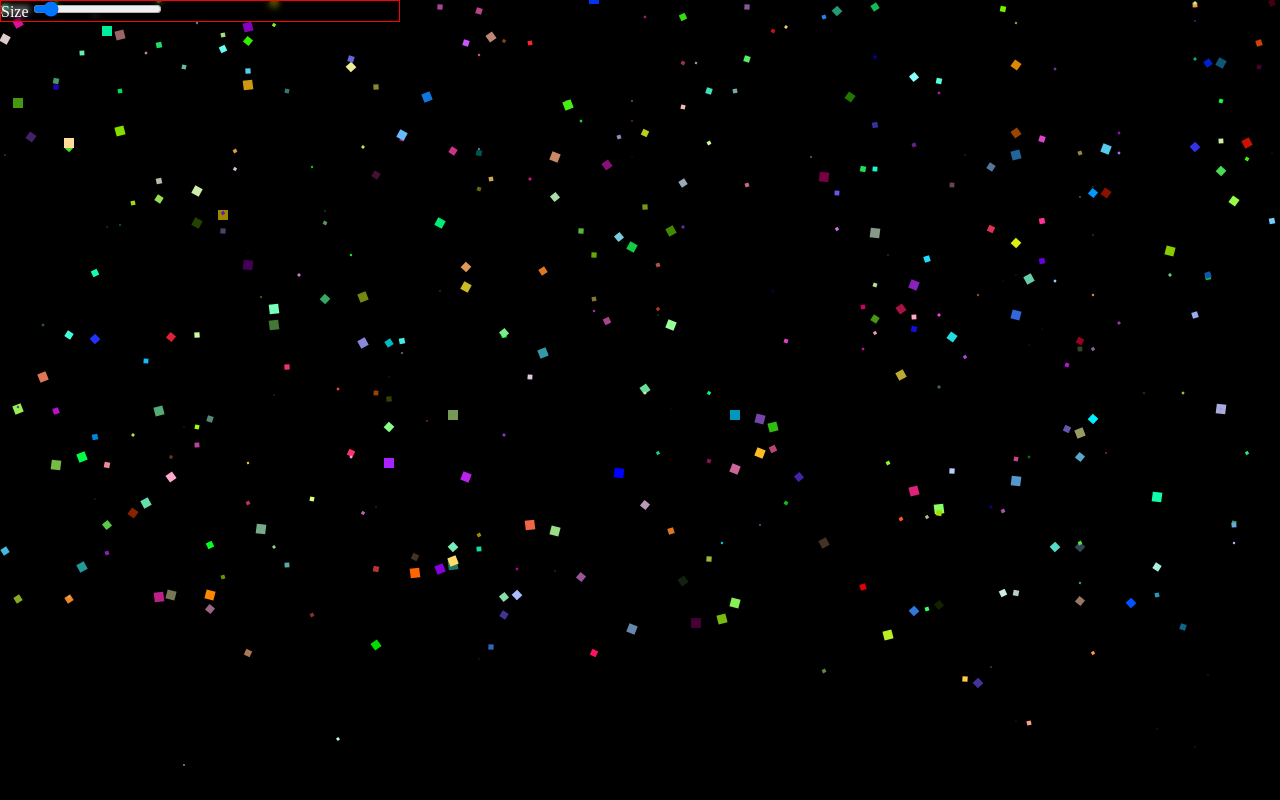
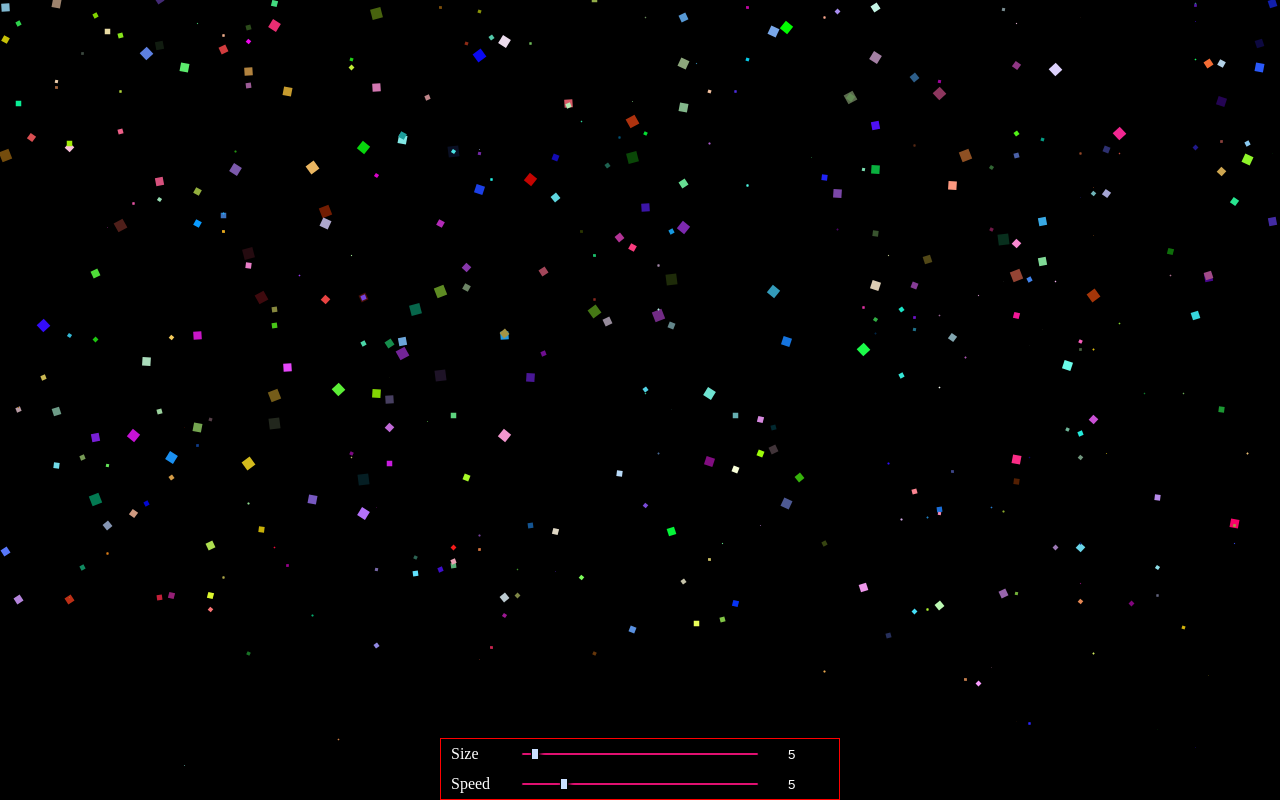
Before and after one commit to Metehan-Altuntekin/Square-Stars, a plain HTML site: page index.html in a window 1280 px wide. Drawn offline with Linux system fonts and the light colour scheme; animation ran at ten frames a second.

Commit message:
range and number inputs are now synchronized but range inputs are styled only for webkit

```diff
--- a/index.html
+++ b/index.html
@@ -4,17 +4,21 @@
   <meta charset="UTF-8">
   <meta http-equiv="X-UA-Compatible" content="IE=edge">
   <meta name="viewport" content="width=device-width, initial-scale=1.0">
-  <title>Random Square Animation</title>
+  <title>Random Squares Animation</title>
 
   <link rel="stylesheet" href="style.css">
 
   <style id="animation-css"></style> <!-- Filled by Script-->
 </head>
 <body>
-  <div id="animation-zone">zone</div>
+  <div id="animation-zone"></div>
   <div id="specialise">
-    <label for="size">Size</label>
-    <input type="range" name="size" id="size-input" min="1" max="100" value="10">
+    <label for="size-input">Size</label>
+    <input type="range" name="size" id="size-input" min="1" max="250" value="10" step="2" >
+    <input type="number" name="size" id="size-input2" value="5" step="2">
+    <label for="speed-input">Speed</label>
+    <input type="range" name="speed" id="speed-input" min="1" max="25" value="5">
+    <input type="number" name="speed" id="speed-input2" value="5">
   </div>
 
   <script src="scripts.js"></script>
--- a/scripts.js
+++ b/scripts.js
@@ -1,4 +1,21 @@
 const size = () => {return(document.getElementById("size-input").value + "px")};  //This is the most efficient way that i could find to read value of an input
+const speed = () => {return(document.getElementById("speed-input").value)};
+
+const rangeInputs = document.querySelectorAll('input[type="range"');
+const numberInputs = document.querySelectorAll('input[type="number"');
+
+rangeInputs.forEach(SyncInputs);
+numberInputs.forEach(SyncInputs);
+function SyncInputs(item,index,array){
+  array[index].addEventListener("input", function(){
+    if(array == rangeInputs){
+      numberInputs[index].value = item.value
+    }
+    if (array == numberInputs) {
+      rangeInputs[index].value = item.value;
+    }
+  })
+}
 
 document.getElementById("animation-css").innerHTML =
 '@keyframes Animator {' +
@@ -10,14 +27,14 @@ document.getElementById("animation-css").innerHTML =
     'opacity: 1;' +
   '}' +
   '50% {' +
-    'transform: translateY(-150px) rotate(180deg) scale(1);' +
+    'transform: translateY(-150px) rotate(180deg) scale(0.5);' +
   '}' +
   '90%{' +
     'opacity: 1;' +
   '}' +
   '100%{' +
     'opacity: 0;' +
-    'transform: translateY(-300px) rotate(360deg) scale(0);' +
+    'transform: translateY(-300px) rotate(360deg) scale(1);' +
 
   '}' +
 '}'
@@ -33,27 +50,25 @@ function RandomHex(size) {             //Create a random hexadecimal for request
   }
   return (result);
 }
-
-function RandomPercentage() {
-  let a = Math.floor(Math.random() * 100).toString();
-  return (a + "%")
-}
+const RandomPercentage = () => {return(Math.floor(Math.random() * 100).toString() + "%");}
 
 function CreateSquare() {
   const zone = document.getElementById("animation-zone");
   const square = document.createElement("div");
 
-  square.style.backgroundColor = RandomHex(3);
+  square.style.backgroundColor = RandomHex(6);
   square.style.top = RandomPercentage();
   square.style.left = RandomPercentage();
 
   square.style.width = size();
   square.style.height = size();
+
+  square.style.animation = "Animator " + speed() + "s linear infinite";
   zone.appendChild(square);
 
   setTimeout(() => {
     square.remove();
-  }, 5000)
+  }, speed() * 1000)
 }
 
 setInterval(CreateSquare, 10);
--- a/style.scss
+++ b/style.scss
@@ -22,7 +22,6 @@ body {
   left: 0;
   z-index: -1;
 
-
   div {
     position: absolute;
     display: inline-block;
@@ -31,23 +30,99 @@ body {
     transition: 5s;
     animation: Animator 5s linear infinite;
     opacity: 0;
+  }
+}
 
-    &:hover{
-      width: 100px;
-      height: 100px;
-      transition: 1s;
+#specialise {
+  position: fixed;
+  width: 400px;
+  backdrop-filter: blur(3px);
+  border: 1px solid red;
+  left: 50%;
+  bottom: 0px;
+  transform: translate(-50%);
+  display: grid;
+  grid-template-columns: 20% 30% 30% 20%;
+  grid-template-rows: auto auto auto auto;
+  justify-content: center;
+  align-items: center;
+  label{
+    padding-left: 10px;
+
+  }
+  input[type="number"]{
+
+    &:focus{
+      border: none;
+      outline: none;
     }
+  }
+  label[for="size-input"] {
+    grid-column: 1;
+  }
+  #size-input2 {
+    grid-column: 4;
+    grid-row: 1;
+  }
+  #size-input {
+    grid-row: 1;
+    grid-column: 2/4;
+  }
+  #speed-input {
+    grid-row: 2;
+    grid-column: 2/4;
+    //transform: rotate(180deg);
+
+  }
+  #speed-input2{
+    grid-row: 2;
+    grid-column: 4;
+  }
+  label[for="speed-input"] {
+    grid-row: 2;
+    grid-column: 1;
   }
 
 }
 
-#specialise{
-  position:fixed;
-  width: 400px;
-  backdrop-filter: blur(3px);
-  border: 1px solid red;
+input[type="range"] {
+  height: 10px;
+  -webkit-appearance: none;
+  margin: 10px 0;
+  width: 100%;
+  background-color: hsla(0, 0%, 0%, 0);
+}
+input[type="range"]:focus {
+  outline: none;
+}
+input[type="range"]::-webkit-slider-runnable-track {
+  width: 100%;
+  height: 4px;
+  cursor: pointer;
+  animate: 0.2s;
+  box-shadow: 2px 2px 4px #000000;
+  background: #e01071;
+  border-radius: 15px;
+  border: 1px solid #000000;
+}
+input[type="range"]:focus::-webkit-slider-runnable-track {
+  background: #e01071;
+}
+input[type="range"]::-webkit-slider-thumb {
+  box-shadow: 2px 2px 4px #000000;
+  border: 1px solid #000000;
+  height: 16px;
+  width: 8px;
+  border-radius: 3px;
+  background: #c9dfff;
+  cursor: pointer;
+  -webkit-appearance: none;
+  margin-top: -7px;
+}
 
-  #size-input{
-
-  }
+input[type="number"]{
+  background-color: transparent;
+  border: none;
+  color: white;
+  text-align: center;
 }
```
Also changed, not shown: style.css, 1 other file.
